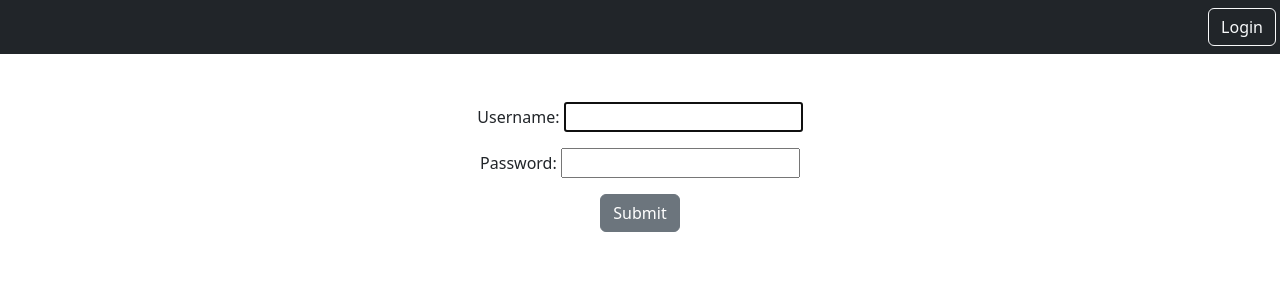
After one commit to SugamAcharya/python-full-stack, a Django app: page /login in a window 1280 px wide. The commit adds this page. Shown: the top 300 px of the page. Run offline with Django 5.2, Linux system fonts and the light colour scheme.

Commit message:
login logout implemented

```diff
--- /dev/null
+++ b/home/templates/home/login.html
@@ -0,0 +1,11 @@
+{% extends 'base.html' %}
+
+{% block content %}
+
+<form method="post">{% csrf_token %}
+
+    {{form.as_p}}
+    <input type="submit" class="btn btn-secondary"/>
+</form>
+
+{% endblock %}
--- a/home/urls.py
+++ b/home/urls.py
@@ -3,6 +3,8 @@ from django.urls import path
 from . import views
 
 urlpatterns = [
-    path('home/', views.HomeView.as_view()),
-    path('authorized', views.AuthorizedView.as_view()),
+    path('', views.HomeView.as_view(), name='home'),
+    path('authorized', views.AuthorizedView.as_view(), name='autho'),
+    path('login', views.LoginInterfaceView.as_view(), name= 'login'),
+    path('logout', views.LogoutInterfaceView.as_view(), name='logout'),
 ]
--- a/home/views.py
+++ b/home/views.py
@@ -4,11 +4,20 @@ from datetime import datetime
 #from django.contrib.auth.decorators import login_required
 from django.views.generic import TemplateView
 from django.contrib.auth.mixins import LoginRequiredMixin
+from django.contrib.auth.views import LoginView, LogoutView
+
+
+class LogoutInterfaceView(LoginView):
+    template_name = 'home/logout.html'
+
+class LoginInterfaceView(LoginView):
+    template_name = 'home/login.html'
 
 class HomeView(TemplateView):
     template_name = 'home/welcome.html'
     extra_context = {'today': datetime.today()}
 
+## todo redirect to home/login
 class AuthorizedView(LoginRequiredMixin, TemplateView):
     template_name = 'home/authorized.html'
     login_url = '/admin'
--- a/smartnotes/settings.py
+++ b/smartnotes/settings.py
@@ -130,3 +130,6 @@ STATICFILES_DIRS = [
 # https://docs.djangoproject.com/en/5.2/ref/settings/#default-auto-field
 
 DEFAULT_AUTO_FIELD = 'django.db.models.BigAutoField'
+
+
+LOGIN_REDIRECT_URL = '/smart/notes'
--- a/static/templates/base.html
+++ b/static/templates/base.html
@@ -6,6 +6,21 @@
         <link href="https://cdn.jsdelivr.net/npm/bootstrap@5.3.3/dist/css/bootstrap.min.css" rel="stylesheet">
     </head>
     <body>
+        <nav class="navbar navbar-dark bg-dark">
+            <div class="ms-auto">
+                {% if user.is_authenticated %}
+                <a href = "{% url 'home' %}" class="btn btn-outline-light me-1">Home</a>
+                <!--Logout logic here might not work due to logout requires post after 5 version-->
+                <form method="POST" action="{% url 'logout' %}" class="d-inline">
+                    {% csrf_token %}
+                    <button type="submit" class="btn btn-outline-light me-1">Logout</button>
+                </form>
+                {% else %}
+                <a href = "{% url 'login' %}" class="btn btn-outline-light me-1">Login</a>
+
+                {% endif %}
+            </div>
+        </nav>
         <div class="my-5 text-center container">
         {% block content %}
         {% endblock %}
```
Also changed, not shown: home/templates/home/logout.html (added, +7 -0 lines), db.sqlite3.
